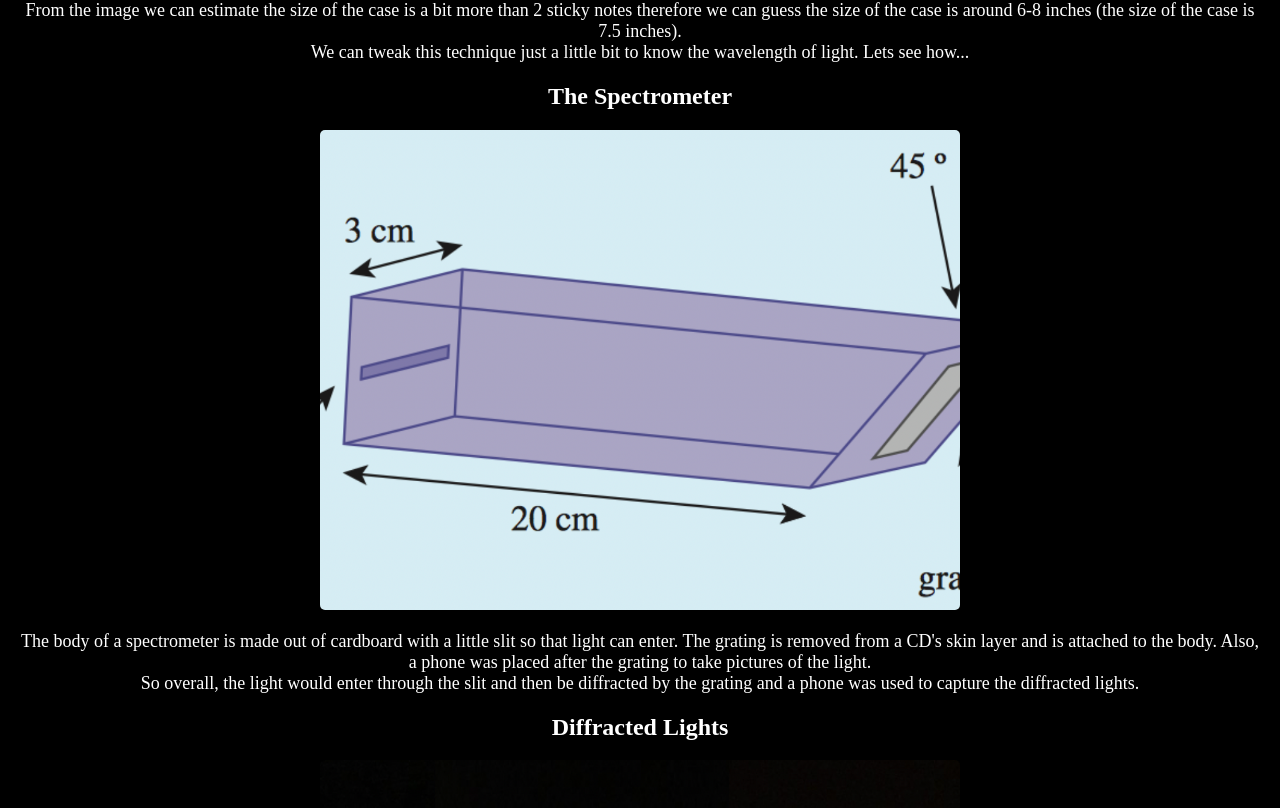
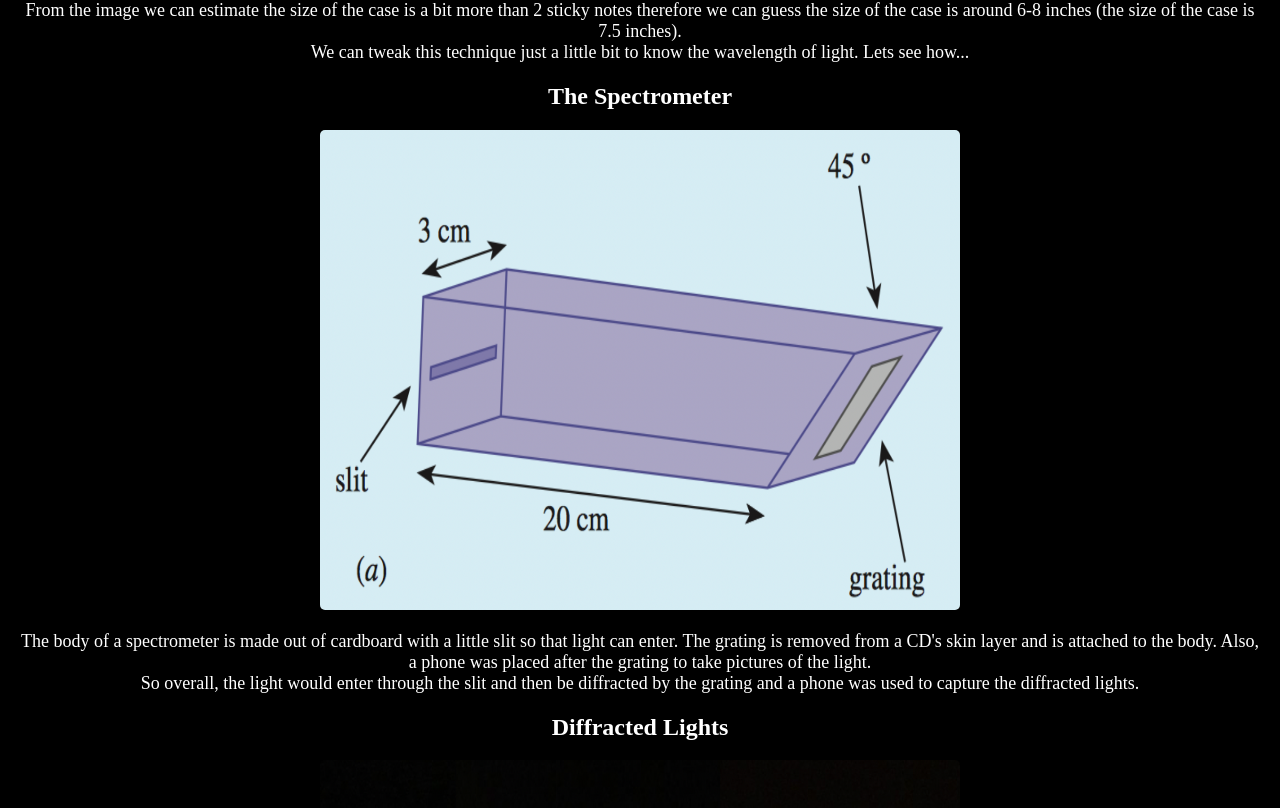
Before and after one commit to L-Limbu/react-labafolio, a React (Create React App) app: page /display/uni-page/spectroscopy in a window 1280 px wide. Shown: the part 752-1560 px from the top of the page. Built offline with nearby package versions, Linux system fonts and the light colour scheme; a web font is replaced by a local one.

Commit message:
changing the image shape

```diff
--- a/src/pages/uniProjects/spectroscopy/spectroscopy.css
+++ b/src/pages/uniProjects/spectroscopy/spectroscopy.css
@@ -19,12 +19,11 @@
 .spec-img {
     width: 640px;
     height: 480px;
-    object-fit: cover;
     border-radius: 5px;
 }
 .spec-img1 {
     width: 640px;
-    height: 550px;
+    height: 640px;
     object-fit: cover;
     border-radius: 5px;
 }
```
